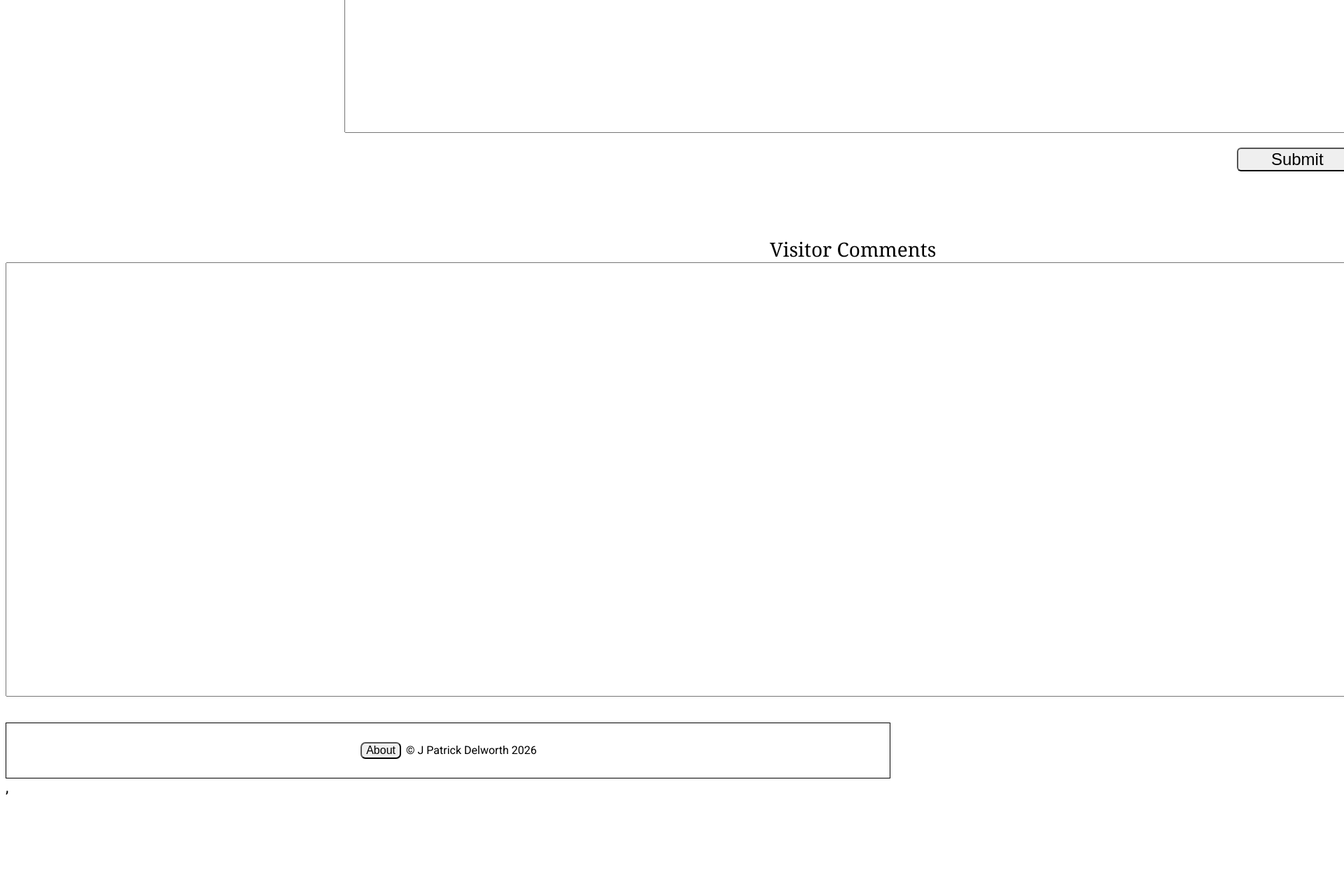
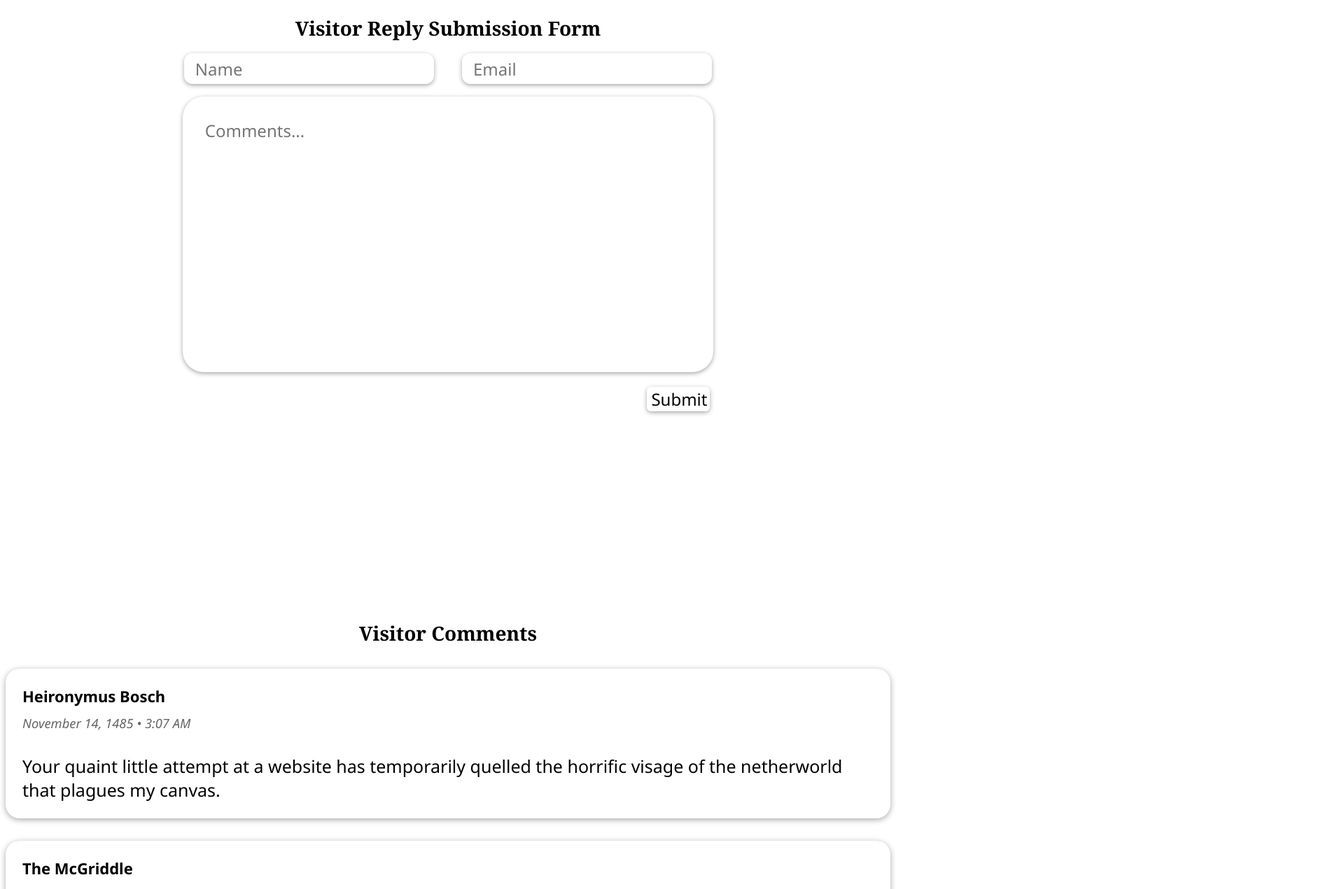
Before and after one commit to JPatrickDelworth/launchcode-unit1-project-James-D, a React (Vite) app: page /about in a window 1280 px wide. Shown: the part 1000-2271 px from the top of the page at 70% size, 1920 px wide, since content can reach past the window. Before the commit the page ends 2146 px from the top, so only its background shows below. Built offline with nearby package versions, Linux system fonts and the light colour scheme.

Commit message:
Eighteenth commit. Added form functionality on the About Me page. Users can now post comments. Utilized local storage so comments will persist. Altered some visuals for a cleaner look but otherwise styling on the entire site is still basic.

```diff
--- a/src/components/layout/Layout.css
+++ b/src/components/layout/Layout.css
@@ -5,7 +5,8 @@
     justify-content: right;
     align-items: right;
     align-content: right;
-    border: 1px solid;
+    box-shadow: 0 2px 6px rgba(0,0,0, .35);
+    border-radius: 20px;
     padding-bottom: 25px;
     padding-top: 25px;
     padding-right: 25px;
@@ -17,12 +18,17 @@
     justify-content: right;
     align-items: right;
     align-content: right;
+    gap: .5rem;
 }
 
 .header-button {
     margin: 2px;
     font-size: 16px;
     border-radius: 7px;
+    border: none;
+    background-color: white;
+    box-shadow: 0 2px 6px rgba(0, 0, 0, .35);
+    font-family: "Noto Sans";
 }
 
 #footer {
@@ -30,16 +36,12 @@
     justify-content: center;
     align-items: center;
     align-content: center;
-    border: 1px solid;
+    box-shadow: 0 2px 6px rgba(0,0,0, .35);
+    border-radius: 20px;
     padding-bottom: 25px;
     padding-top: 25px;
     padding-right: 5px;
     padding-left: 5px;
-    font-size: 16px;
-}
-
-.footer-button {
-    margin: 2px;
     font-size: 16px;
 }
 
--- a/src/components/pages/about/AboutMe.css
+++ b/src/components/pages/about/AboutMe.css
@@ -17,7 +17,6 @@ body {
 }
 #about-gap1 {
     grid-row-start: 1;
-
     border-color: aqua;
 }
 
@@ -33,7 +32,6 @@ body {
 
 #about-gap2 {
     grid-row-start: 3;
-
     border-color: aqua;
 }
 
@@ -54,6 +52,7 @@ body {
 .title {
     font-family: 'Noto Serif';
     font-size: 28px;
+    font-weight: bold;
 }
 
 #about-gap3 {
@@ -78,7 +77,10 @@ body {
     align-items: center;
     width: 60%;
     height: 100%;
-    border: 2px solid;;
+    border: none;
+    border-radius: 30px;
+    box-shadow: 0 2px 6px rgba(0, 0, 0, .35);
+    padding: 1rem;
 }
 
 #text {
@@ -137,6 +139,12 @@ body {
     margin: 2px;
     width:50%;
     font-size: 24px;
+    font-family: "Noto Sans";
+    border: none;
+    border-radius: 12px;
+    box-shadow: 0 2px 6px rgba(0, 0, 0, .35);
+    padding: 1rem;
+    margin-right: 20px;
 
 }
 
@@ -144,6 +152,12 @@ body {
     margin: 2px;
     width: 50%;
     font-size: 24px;
+    font-family: "Noto Sans";
+    border: none;
+    border-radius: 12px;
+    box-shadow: 0 2px 6px rgba(0, 0, 0, .35);
+    padding: 1rem;
+    margin-left: 20px;
 }
 
 #form-gap1 {
@@ -155,6 +169,12 @@ body {
 #message {
     height: 50%;
     font-size: 24px;
+    font-family: "Noto Sans";
+    border-radius: 30px;
+    padding: 2rem;
+    border :none;
+    box-shadow: 0 2px 6px rgba(0, 0, 0, .35);
+    resize: none;
 }
 
 #form-gap2 {
@@ -176,6 +196,10 @@ body {
     width: 12%;
     font-size: 24px;
     border-radius: 6px;
+    font-family: "Noto Sans";
+    background-color: white;
+    border: none;
+    box-shadow: 0 2px 6px rgba(0, 0, 0, .35);
 }
 
 #about-gap6 {
@@ -195,12 +219,42 @@ body {
 
 }
 
+.comment-card {
+    background: white;
+    border-radius: 20px;
+    padding: 1.5rem;
+    box-shadow: 0 2px 8px rgba(0,0,0,.35);
+    font-family: "Noto Sans";
+}
+
+.comment-card h4 {
+    margin: 0;
+    margin-bottom: 1rem;
+}
+
+.comment-card small {
+    display: block;
+    margin-bottom: .75rem;
+    color: #666;
+    font-style: italic;
+    line-height: 0;
+    padding-bottom: 2rem;
+    padding-top: .5rem;
+}
+
+.comment-card p {
+    margin: 0;
+}
+
 #comment-title {
     font-size: 28px;
 }
 
-#comment {
-    overflow: scroll;
+#comments-list {
+   display: flex;
+   flex-direction: column;
+   gap: 2rem;
+   padding-top: 2rem;
 
 }
 
--- a/src/components/pages/about/AboutPage.jsx
+++ b/src/components/pages/about/AboutPage.jsx
@@ -1,3 +1,4 @@
+import { useState, useEffect } from 'react'
 import Footer from '../../layout/Footer'
 import logo from '../../../assets/logos/FFXIV Logo V3.png'
 import './AboutMe.css'
@@ -12,6 +13,75 @@ import './AboutMe.css'
 
 
 function About () {
+    const [comments, setComments] = useState([
+        {
+            name: "Heironymus Bosch",
+            email: "hgbosch@yesThisIsPurgatory.com",
+            comment: "Your quaint little attempt at a website has temporarily quelled the horrific visage of the netherworld that plagues my canvas.",
+            date: "November 14, 1485  • 3:07 AM"
+        },
+        {
+            name: "The McGriddle",
+            email: "breakfastbitch@imluvinit.com",
+            comment: "Eat me, and know heartburn.",
+            date: "July 18, 2026  • 10:17 PM"
+        }
+    ]);
+
+    const [formData, setFormData] = useState({
+        name: "",
+        email: "",
+        comment: ""
+    })
+
+    useEffect(() => {
+        const savedComments = localStorage.getItem("comments");
+        if (savedComments) {
+            setComments(JSON.parse(savedComments));
+        }
+    }, []);
+
+    useEffect(() => {
+        localStorage.setItem("comments", JSON.stringify(comments));
+    }, [comments])
+
+    const handleSubmit = (event) => {
+        event.preventDefault();
+        if (
+            formData.name.trim() === "" || formData.email.trim() === "" || formData.comment.trim() === ""
+        ) {
+            return;
+        }
+        const now = new Date();
+
+        const currentDate =
+            now.toLocaleDateString("en-US", {
+                month: "long",
+                day: "numeric",
+                year: "numeric",
+            }) + " • " +
+            now.toLocaleTimeString ("en-US", {
+                hour: "numeric",
+                minute: "2-digit",
+                hour12: true
+
+            })
+
+        setComments ([
+            {
+                name: formData.name,
+                email: formData.email,
+                comment: formData.comment,
+                date: currentDate
+            },
+            ...comments
+        ]);
+        setFormData ({
+            name: "",
+            email: "",
+            comment: ""
+        })
+    }
 
     return (
         <div id="about-page">
@@ -44,13 +114,54 @@ function About () {
                 </div>
                 <div id="about-gap5" />
                 <div id="form-container">
-                    <form className="form">
+                    <form className="form" onSubmit={handleSubmit}>
                         <div id="id-form-container">
-                            <input type="text" id="name" name="name" placeholder="Name" required />
-                            <input type="email" id="email" name="email" placeholder="Email" required />
+                            <input
+                                type="text"
+                                id="name"
+                                name="name"
+                                placeholder="Name"
+                                value={formData.name}
+                                onChange={(event) => {
+                                    setFormData({
+                                        ...formData,
+                                        name: event.target.value
+                                    });
+                                }}
+                                required
+                            />
+                            <input
+                                type="email"
+                                id="email"
+                                name="email"
+                                placeholder="Email"
+                                value={formData.email}
+                                onChange={(event) => {
+                                    setFormData({
+                                        ...formData,
+                                        email: event.target.value
+                                    })
+                                }}
+                                required
+                            />
                         </div>
                         <div id="form-gap1" />
-                        <textarea id="message" name="message" rows="10" cols="30" placeholder="Comments..." required ></textarea>
+                        <textarea
+                            id="message"
+                            name="message"
+                            rows="10"
+                            cols="30"
+                            placeholder="Comments..."
+                            value={formData.comment}
+                            onChange={(event) => {
+                                setFormData({
+                                    ...formData,
+                                    comment: event.target.value
+                                })
+                            }}
+                            required
+                        >
+                        </textarea>
                         <div id="form-gap2" />
                         <div id="submit">
                             <input id="submit-button" type="submit" value="Submit" />
@@ -62,7 +173,15 @@ function About () {
                     <div className="title">
                         Visitor Comments
                     </div>
-                    <textarea id="comment" name="comment" rows="40" cols="300"></textarea>
+                    <div id="comments-list">
+                        {comments.map((comment, index) => (
+                            <div className="comment-card" key={index}>
+                                <h4>{comment.name}</h4>
+                                <small>{comment.date}</small>
+                                <p>{comment.comment}</p>
+                            </div>
+                        ))}
+                    </div>
                 </div>
                 <div id="about-gap7" />
             </div>
--- a/src/components/pages/charNclass/CharCard.css
+++ b/src/components/pages/charNclass/CharCard.css
@@ -67,6 +67,9 @@
     padding-bottom: 4px;
     padding-left: 10px;
     padding-right: 10px;
+    border: none;
+    background-color: white;
+    box-shadow: 0 2px 6px rgba(0, 0, 0, .45);
     font-family: "Noto Sans";
 
 }
--- a/src/components/pages/charNclass/CharNClass.css
+++ b/src/components/pages/charNclass/CharNClass.css
@@ -86,6 +86,9 @@ p {
     border-radius: 12px;
     font-family: "Noto Sans";
     font-weight: 500;
+    border: none;
+    background-color: white;
+    box-shadow: 0 2px 6px rgba(0, 0, 0, .45)
 }
 
 #race-button-bottom {
@@ -110,7 +113,7 @@ p {
 #char-main {
     grid-column-start: 4;
 
-    border: 1.4px solid #666;
+
 
     border-radius: 12px;
 
@@ -121,7 +124,7 @@ p {
     align-items: stretch;
     justify-content: stretch;
     height: 100%;
-    box-shadow: 0 2px 6px rgba(0,0,0,.15);
+    box-shadow: 0 2px 6px rgba(0,0,0,.35);
     overflow: hidden;
 
 }
@@ -195,6 +198,9 @@ p {
     height: 75px;
     width: 85px;
     border-radius: 12px;
+    background-color: white;
+    border: none;
+    box-shadow: 0 2px 6px rgba(0, 0, 0, .45);
 }
 
 .popup-overlay {
@@ -213,7 +219,7 @@ p {
     width: 70%;
     max-width: 900px;
     background-color: white;
-    border: 1.4px solid #302f2f;
+    box-shadow: 5px 4px 8px rgba(0,0,0, .5);
     padding: 1.5%;
     border-radius: 12px;
     margin: 5%;
```
Also changed, not shown: src/components/pages/price/Price.css (+26 -12 lines), src/components/pages/price/TableCard.jsx (deleted).
